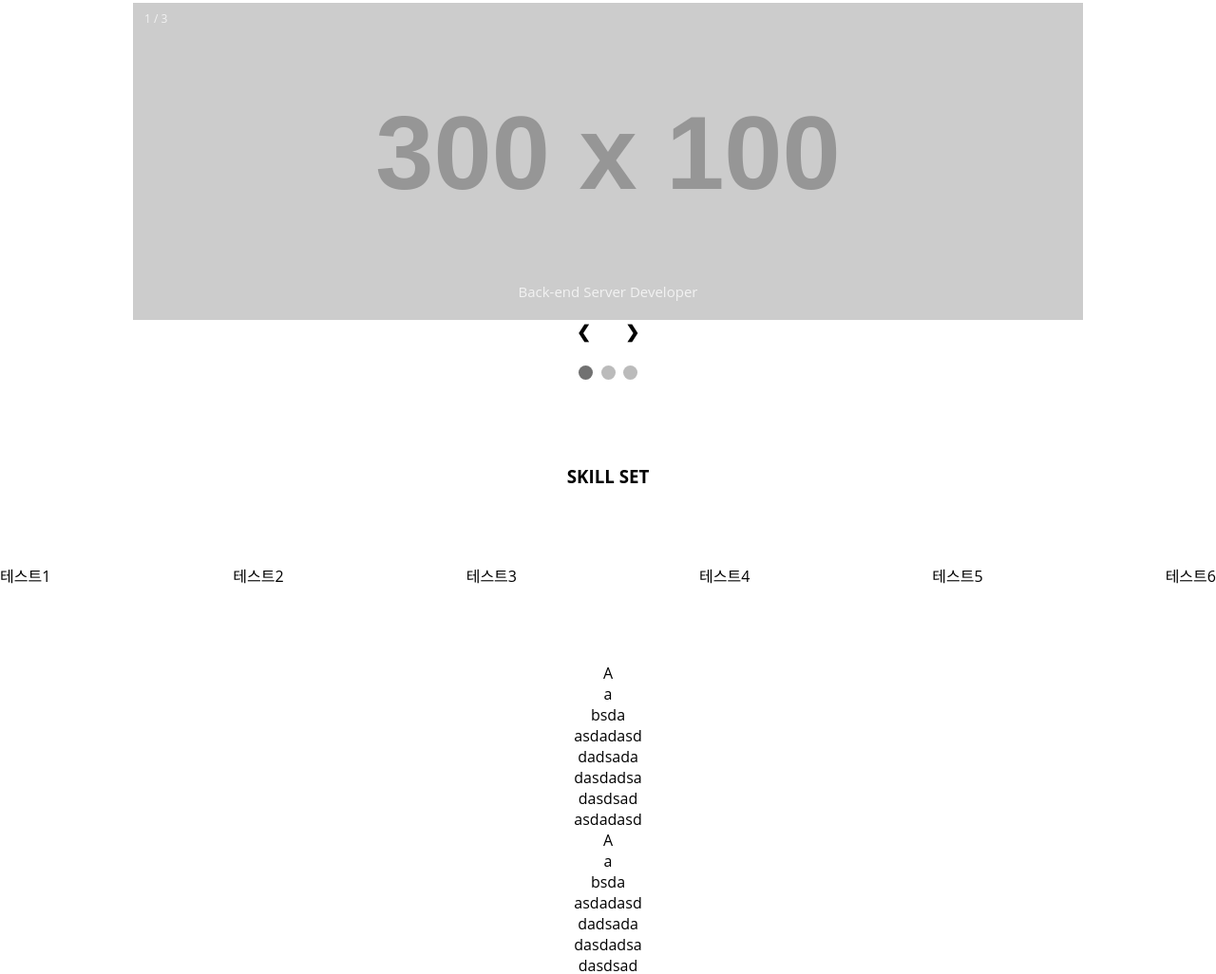
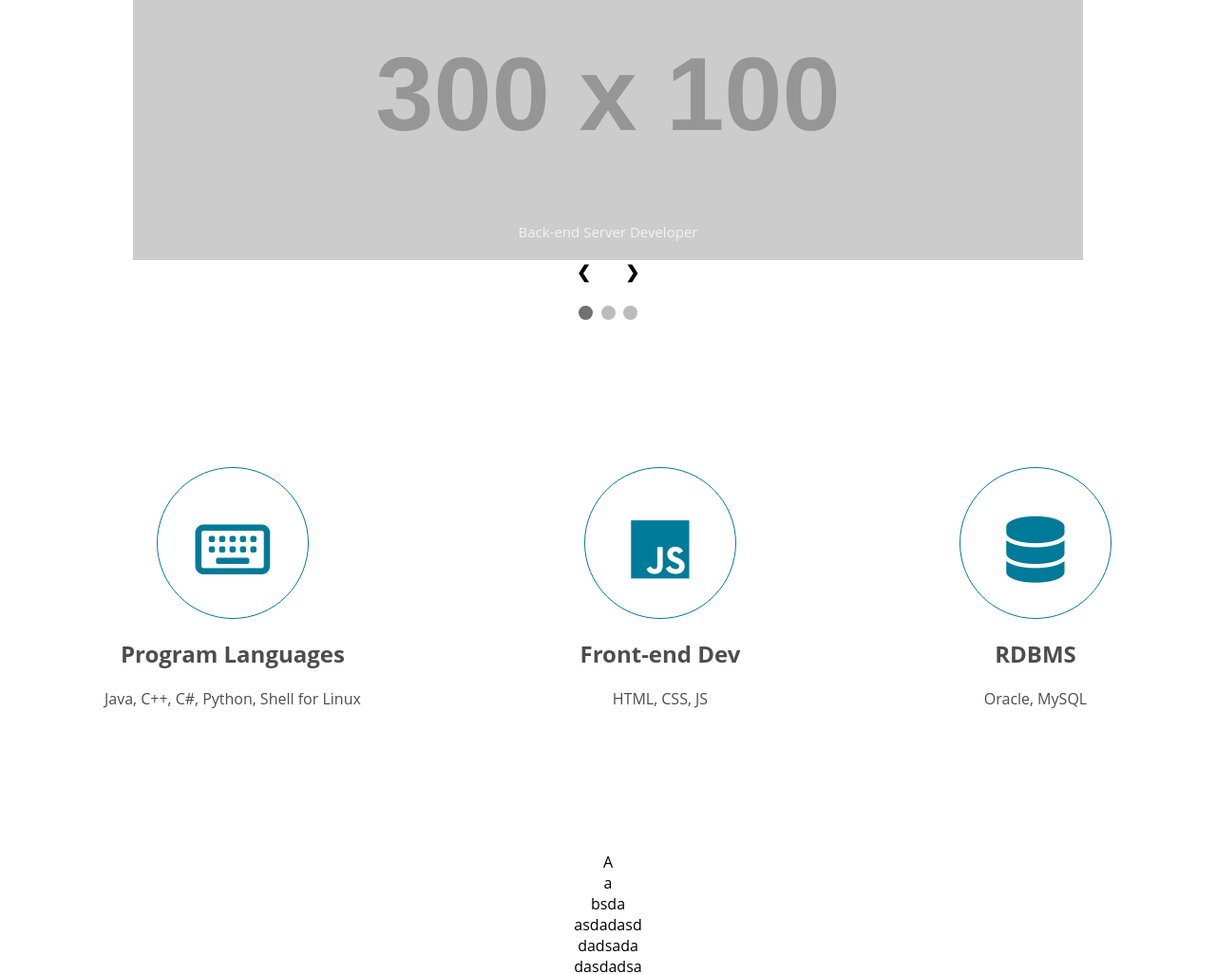
Before and after one commit to Hyun-wook-Hong/JavaScript, a plain HTML site: page NationalRockbandUnion/index.html in a window 1280 px wide. Shown: the part 781-1807 px from the top of the page at 95% size. Drawn offline with Linux system fonts and the light colour scheme; placeholder pictures from the web are drawn by us.

Commit message:
Add files via upload

```diff
--- a/NationalRockbandUnion/index.html
+++ b/NationalRockbandUnion/index.html
@@ -11,6 +11,7 @@
     <!-- Load CSS -->
     <!-- Original -->
     <link rel="stylesheet" href="style.css">
+    <script src="https://kit.fontawesome.com/69c2760fe7.js" crossorigin="anonymous"></script>
     <script src="main.js" defer></script>
 </head>
 <body>
@@ -72,9 +73,6 @@
         <br>
         <br>
         <br>
-        <h3> ABOUT ME </h3>
-
-
         <div class="slideshow-container">
             <div class="mySlides fade">
                 <div class="number__text"> 1 / 3 </div>
@@ -103,19 +101,38 @@
 
     </section>
          <!-- section: home -->
-         <section id="skills">
-             <br>
-             <br>
-             <br>
-             <h3> SKILL SET </h3>
-
+         <section id="skills" class="section section__container">
+             <!-- Several programming languages -->
              <div class="skill__inventory">
-                <a>테스트1</a>
-                <a>테스트2</a>
-                <a>테스트3</a>
-                <a>테스트4</a>
-                <a>테스트5</a>
-                <a>테스트6</a>
+                 <div class="skill">
+                    <div class="skill__icon content " onmouseover="handleMouseOver(this, 'bounce')">
+                        <i class="far fa-keyboard"></i>
+                    </div>
+                    <div class="skill__title">
+                        <h2>Program Languages</h2>
+                    </div>
+                    <div class="skill__contents">Java, C++, C#, Python, Shell for Linux</div>
+                </div>
+            <!-- Front-end dev skills -->
+            <div class="skill">
+                <div class="skill__icon content " onmouseover="handleMouseOver(this, 'bounce')">
+                       <i class="fab fa-js"></i>
+                   </div>
+                   <div class="skill__title">
+                       <h2>Front-end Dev</h2>
+                   </div>
+                   <div class="skill__contents">HTML, CSS, JS</div>
+               </div>
+            <!-- Query for RDBMS -->
+            <div class="skill">
+                 <div class="skill__icon content " onmouseover="handleMouseOver(this, 'bounce')">
+                        <i class="fas fa-database" area-hidden="true"></i>
+                    </div>
+                    <div class="skill__title">
+                        <h2>RDBMS</h2>
+                    </div>
+                    <div class="skill__contents">Oracle, MySQL</div>
+                </div>
             </div>
 
 
@@ -172,32 +189,20 @@
         asdadasd <br/>
 
     </section>
-         <!-- section: home -->
-         <section id="contact">
-         A <br/>
-         a <br/>
-         bsda <br/>
-         asdadasd <br/>
-         dadsada <br/>
-         dasdadsa <br/>
-         dasdsad <br/>
-         asdadasd <br/>         A <br/>
-         a <br/>
-         bsda <br/>
-         asdadasd <br/>
-         dadsada <br/>
-         dasdadsa <br/>
-         dasdsad <br/>
-         asdadasd <br/>
-        </section>
     </div>
     <script src="slideshow.js" defer></script>
 </body>
 
 <!-- footer -->
 <footer>
+             <!-- section: home -->
+    <section id="contact">
     <hr class="hr__ft_line"></hr>
-    <p id="a__copyright"> Copyright ⓒ Jeremy Hong, 2020 All right reserved </p>
+        <p id="a__email"> hhw5321@gmail.com </p>
+        <div class="sns_links">
+        </div>
+        <p id="a__copyright"> Copyright ⓒ Jeremy Hong, 2020 All right reserved </p>
+    </section>
 </footer>
 
 </html>
--- a/NationalRockbandUnion/main.js
+++ b/NationalRockbandUnion/main.js
@@ -51,3 +51,13 @@
   const scrollTo = document.querySelector(selector);
   scrollTo.scrollIntoView({ behavior:"smooth" });
 }
+
+/* Bounce animation function */
+function handleMouseOver(element, key){
+  console.log(element, key);
+  element.className = "content " + key;
+  element.addEventListener("animationend", () => {
+    element.className = "content";
+  })
+
+}
--- a/NationalRockbandUnion/style.css
+++ b/NationalRockbandUnion/style.css
@@ -136,6 +136,7 @@
 .skill__inventory{
     display: flex;
     justify-content: space-between;
+    align: center;
     margin: 80px 0;
         margin-top: 80px;
         margin-right: 0px;
@@ -143,6 +144,35 @@
         margin-left: 0px;
 }
 
+.skill{
+    text-align: center;
+}
+
+.skill__icon, .content{
+    width: 160px;
+    height: 160px;
+    font-size: 70px;
+    line-height: 170px;
+    margin: auto;
+    border: 1px solid var(--color-dark-skyblue);
+    /* 굴곡을 50%로 주면 원형이됨 */
+    border-radius: 50%;
+    margin-bottom: 16px;
+    color: var(--color-dark-skyblue);
+
+}
+
+.skill__icon:hover, .content:hover{
+    color: navy;
+}
+
+.skill__title, .skill__contents{
+    color: var(--color-dark-grey);
+}
+
+.skill__contents{
+    font-size: var(--font-small);
+}
 
 /* navbar */
 .navbar__logo{
@@ -289,8 +319,18 @@
 
 /* Section tag */
 .section{
-    padding: 16px;
-    padding-top: 50px;
+    text-align: center;
+    padding: 70px;
+        padding-top:70px;
+        padding-right: 70px;
+        padding-bottom: 70px;
+        padding-left: 70px;
+    margin: auto;
+}
+
+.section__container{
+    max-width: 1200px;
+    margin: auto;
 }
 
 ::selection{
@@ -386,6 +426,16 @@
     animation-duration: 1.5s;
   }
 
+/* bounce animation */
+.bounce{
+    -webkit-animation-duration: 1s;
+    animation-duration: 1s;
+    -webkit-animation-fill-mode: both;
+    animation-fill-mode: both;
+    animation-name: bounce;
+    transform-origin: center bottom;
+}
+
 @-webkit-keyframes fade {
     from {opacity: .4}
     to {opacity: 1}
@@ -400,6 +450,27 @@
         opacity:1;
     }
 }
+
+@keyframes bounce{
+    0%, 100%, 20%, 53%, 80%{
+        transition-timing-function: cubic-bezier(0.215, .610, 0.355, 1);
+        transform: translate3d(0, 0, 0);
+    }
+    40%,
+    43%{
+        transition-timing-function: cubic-bezier(0.755, .050, .055, .060);
+        transform: translate3d(0, -30px, 0);
+    }
+    70%{
+        transition-timing-function: cubic-bezier(0.755, .050, .855, .060);
+        transform: translate3d(0, -15px, 0);
+    }
+    90%{
+        transform: translate3d(0, -4px, 0);
+    }
+}
+
+
 @-moz-keyframes fadein{     /* Firefox */
     from{
         opacity:0;
```
